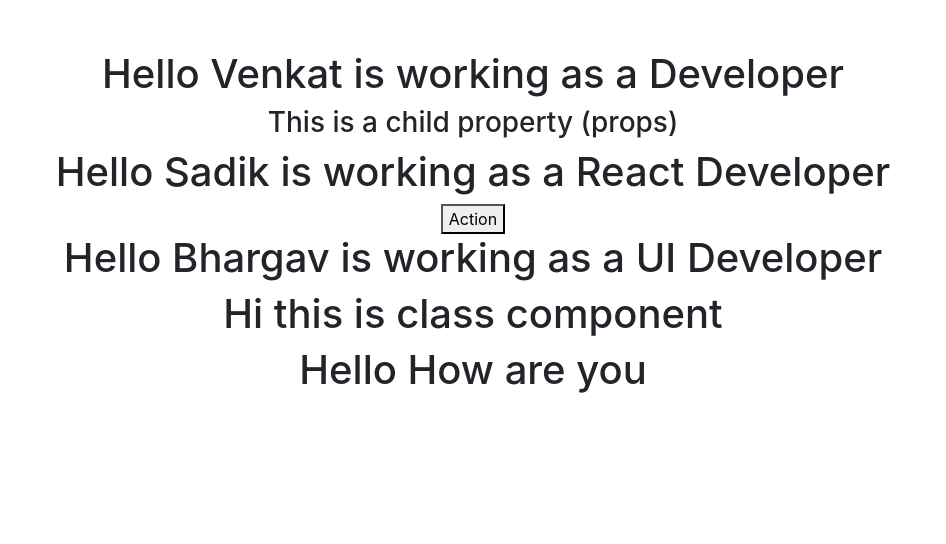
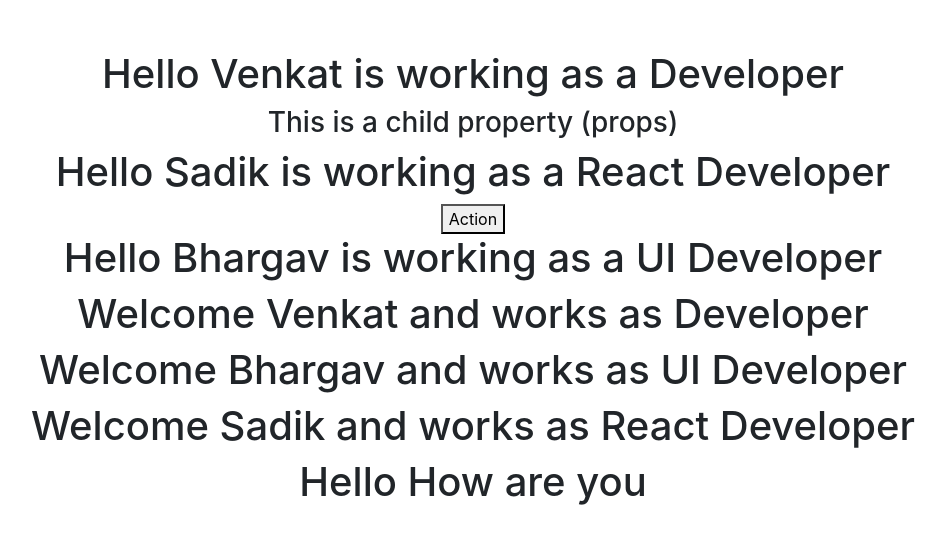
Before and after one commit to saitinku510/React-app, a React (Create React App) app: page / in a window 1280 px wide. Shown: the top 544 px of the page, without its empty margins (167-1113 px from the left). Built offline with nearby package versions, Linux system fonts and the light colour scheme.

Commit message:
Written props are used in another component

```diff
--- a/src/App.js
+++ b/src/App.js
@@ -14,7 +14,9 @@ function App() {
         <button>Action</button>
       </Greet>
       <Greet name="Bhargav" job="UI Developer" />
-      <Welcome />
+      <Welcome name="Venkat" job="Developer" />
+      <Welcome name="Bhargav" job="UI Developer" />
+      <Welcome name="Sadik" job="React Developer" />
       <Hello />
     </div>
   );
--- a/src/Components/welcome.js
+++ b/src/Components/welcome.js
@@ -3,7 +3,7 @@ import { Component } from "react";
 
 class Welcome extends Component {
     render(){
-        return <h1>Hi this is class component</h1>
+        return <h1>Welcome {this.props.name} and works as {this.props.job}</h1>
     }
 }
 export default Welcome;
```
